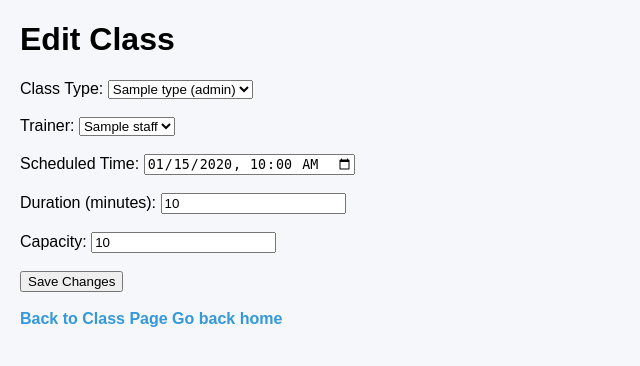
After one commit to lg3878/db_project, a Flask app: page /edit_class/1 in a window 1280 px wide. The commit adds this page. Shown: the top 366 px of the page, without its empty margins (0-640 px from the left). Run offline with Flask 3, Linux system fonts and the light colour scheme; tables that the repository leaves empty hold one stand-in row (values such as "Sample post").

Commit message:
Update and delete functions on class table

```diff
--- a/app.py
+++ b/app.py
@@ -777,8 +777,84 @@ def class_page(class_id):
 
     return render_template('class_page.html', rows=rows)
 
+@app.route('/edit_class/<int:class_id>', methods=['GET', 'POST'])
+def edit_class(class_id):
+    cursor = db.cursor(dictionary=True)
+
+    if request.method == 'POST':
+        class_type_id = request.form.get('class_type_id')
+        trainer_id = request.form.get('trainer_id')
+        scheduled_time = request.form.get('scheduled_time')
+        duration_minutes = request.form.get('duration_minutes')
+        capacity = request.form.get('capacity')
+
+        try:
+            cursor.execute("""
+                UPDATE classes
+                SET class_type_id = %s, trainers_staff_id = %s,
+                    scheduled_time = %s, duration_minutes = %s, capacity = %s
+                WHERE class_id = %s
+            """, (class_type_id, trainer_id, scheduled_time, duration_minutes, capacity, class_id))
+            db.commit()
+            cursor.close()
+            return redirect(f'/class_page/{class_id}')
+        except Error as e:
+            db.rollback()
+            cursor.close()
+            return f"Error updating class: {str(e)} <a href='/edit_class/{class_id}'>Go back</a>"
+
+    # GET: fetch class + populate dropdowns
+    cursor.execute("SELECT * FROM classes WHERE class_id = %s", (class_id,))
+    class_row = cursor.fetchone()
+
+    if not class_row:
+        cursor.close()
+        return "Class not found. <a href='/classes'>Go back</a>"
+
+    cursor.execute("SELECT * FROM class_type")
+    class_types = cursor.fetchall()
+
+    cursor.execute("""
+        SELECT t.staff_id, s.name
+        FROM trainers t
+        JOIN staff s ON t.staff_id = s.staff_id
+        WHERE s.status = 'Active'
+    """)
+    trainers = cursor.fetchall()
+    cursor.close()
+
+    return render_template('edit_class.html', name='Edit Class',
+                           class_row=class_row, class_types=class_types, trainers=trainers)
+
+
+@app.route('/delete_class/<int:class_id>')
+def delete_class(class_id):
+    cursor = db.cursor(dictionary=True)
+    try:
+        # delete payments tied to class enrollments
+        cursor.execute("""
+            DELETE FROM payments WHERE class_enrollment_id IN (
+                SELECT class_enrollment_id FROM class_enrollment WHERE class_id = %s
+            )
+        """, (class_id,))
+
+        # delete enrollments
+        cursor.execute("DELETE FROM class_enrollment WHERE class_id = %s", (class_id,))
+
+        # delete class
+        cursor.execute("DELETE FROM classes WHERE class_id = %s", (class_id,))
+        db.commit()
+    except Error as e:
+        db.rollback()
+        cursor.close()
+        return f"Error deleting class: {str(e)} <a href='/classes'>Go back</a>"
+
+    cursor.close()
+    return redirect('/classes')
+
 
 """
+
 Class Type table
 
 """
@@ -822,7 +898,14 @@ def add_class_type():
     return render_template('add_class_type.html', name='Add Class Type')
 
 
+"""
+Equipment
+"""
 
+
+"""
+Payments
+"""
 
 if __name__=="__main__":
     app.run(host="0.0.0.0", debug=True)
--- /dev/null
+++ b/templates/edit_class.html
@@ -0,0 +1,51 @@
+{% extends 'layout.html' %}
+{% block content %}
+
+<h1>Edit Class</h1>
+
+<form method="POST" action="/edit_class/{{ class_row.class_id }}">
+    <label for="class_type_id">Class Type:</label>
+    <select name="class_type_id" id="class_type_id" required>
+        {% for ct in class_types %}
+        <option value="{{ ct.class_type_id }}"
+            {{ 'selected' if ct.class_type_id == class_row.class_type_id else '' }}>
+            {{ ct.class_name }} ({{ ct.difficulty_level }})
+        </option>
+        {% endfor %}
+    </select>
+    <br><br>
+
+    <label for="trainer_id">Trainer:</label>
+    <select name="trainer_id" id="trainer_id" required>
+        {% for trainer in trainers %}
+        <option value="{{ trainer.staff_id }}"
+            {{ 'selected' if trainer.staff_id == class_row.trainers_staff_id else '' }}>
+            {{ trainer.name }}
+        </option>
+        {% endfor %}
+    </select>
+    <br><br>
+
+    <label for="scheduled_time">Scheduled Time:</label>
+    <input type="datetime-local" name="scheduled_time" id="scheduled_time"
+           value="{{ class_row.scheduled_time.strftime('%Y-%m-%dT%H:%M') if class_row.scheduled_time else '' }}"
+           required>
+    <br><br>
+
+    <label for="duration_minutes">Duration (minutes):</label>
+    <input type="number" name="duration_minutes" id="duration_minutes"
+           min="1" value="{{ class_row.duration_minutes }}" required>
+    <br><br>
+
+    <label for="capacity">Capacity:</label>
+    <input type="number" name="capacity" id="capacity"
+           min="1" value="{{ class_row.capacity }}" required>
+    <br><br>
+
+    <button type="submit">Save Changes</button>
+</form>
+
+<br>
+<a href="/class_page/{{ class_row.class_id }}">Back to Class Page</a>
+
+{% endblock %}
```
Also changed, not shown: templates/class_page.html (+7 -0 lines).
